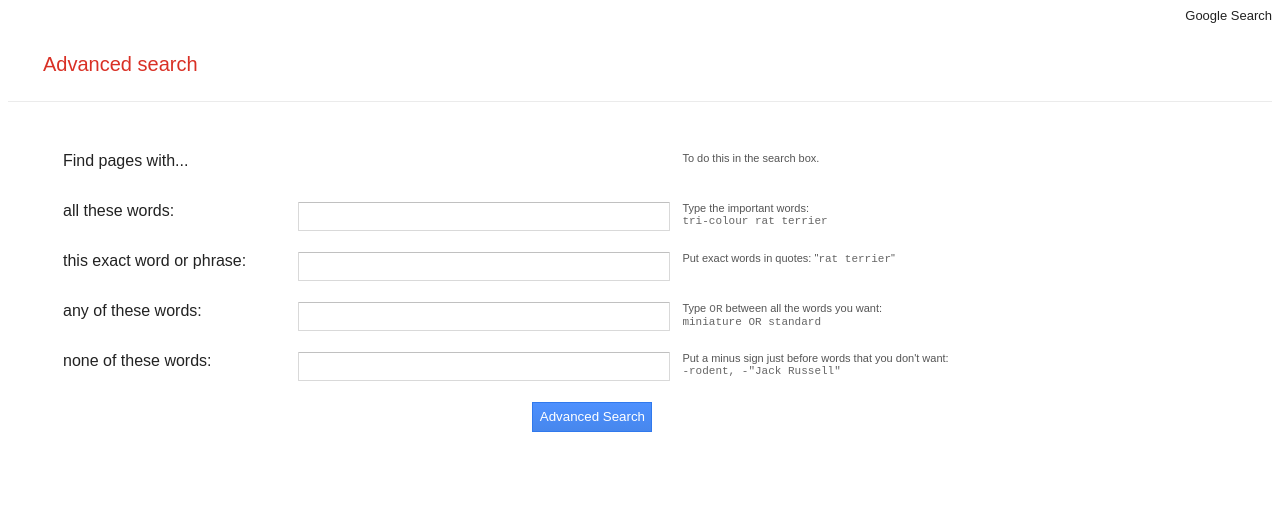
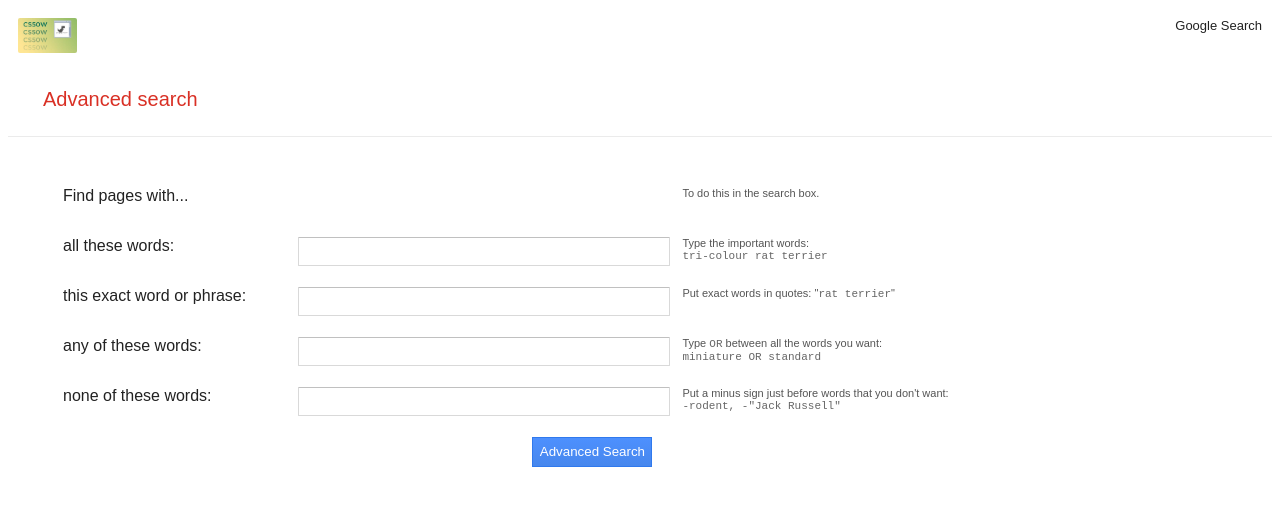
Before and after one commit to udson/CS50W_search, a plain HTML site: page advanced_search.html in a window 1280 px wide. Drawn offline with Linux system fonts and the light colour scheme.

Commit message:
Adição da imagem.

```diff
--- a/advanced_search.html
+++ b/advanced_search.html
@@ -4,11 +4,12 @@
         <title>Advanced Search</title>
         <style>
             #links_container {
-                height: 20px;
                 display: block;
                 text-align: right;
                 color: rgba(0,0,0,.87);
                 font: 13px arial,sans-serif;
+                width: 100%;
+                padding: 10px;
             }
             #links_container > a {
                 color: rgba(0,0,0,.87);
@@ -102,11 +103,27 @@
                 border: rgba(0,0,0,0) solid 1px;
                 outline: rgba(0,0,0,0) 0;
             }
+            .masked_img {
+                height: 35px;
+                border-radius: 12px;
+                padding: 10px;
+                display: flex;
+            }
+            .top_elements {
+                display: inline-flex;
+                width: 100%;
+                vertical-align: middle;
+            }
         </style>
     </head>
     <body>
-        <div id="links_container">
-            <a href="index.html">Google Search</a>
+        <div class="top_elements">
+            <div>
+                <img class="masked_img" src="asset-v1_HarvardX+CS50W+Web+type@thumbnail+block@course_image-png-375x200.jpg" alt="Harvard CS50W">
+            </div>
+            <div id="links_container">
+                <a href="index.html">Google Search</a>
+            </div>
         </div>
         <div class="label">
             <label>Advanced search</label>
```
Also changed, not shown: image_search.html (+12 -2 lines), index.html (+11 -1 lines), asset-v1_HarvardX+CS50W+Web+type@thumbnail+block@course_image-png-375x200.jpg (added).
